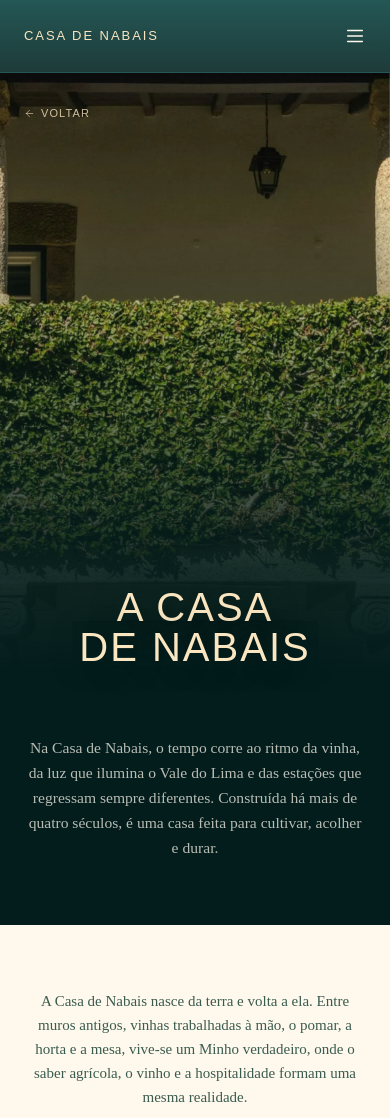
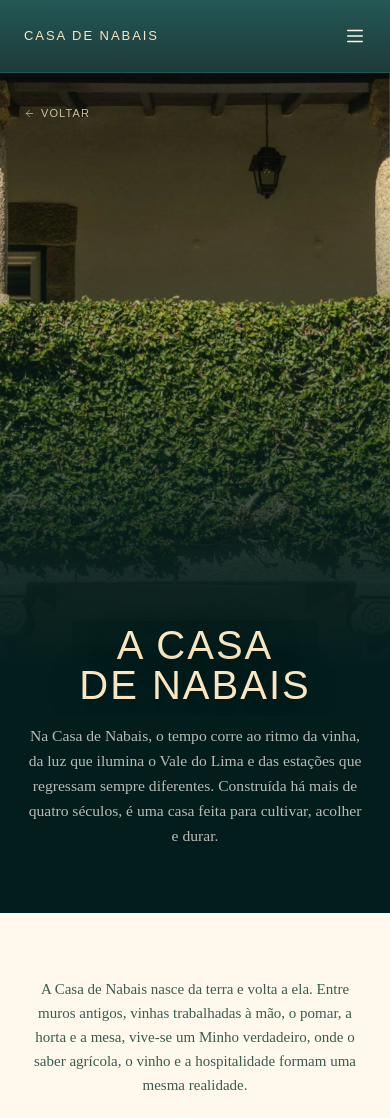
Before and after one commit to RodrigoAlarcao/Casa-de-Nabais, a Next.js app: page /a-casa in a window 390 px wide. Shown: the top 1118 px of the page. Built offline with nearby package versions, Linux system fonts and the light colour scheme; a web font is replaced by a local one.

Commit message:
fix(mobile): 2-line Historia title, reduce hero title-to-text gap
- CasaHistoriaSection: h2 mobile breaks into 2 lines ('História da Casa / de Nabais')
- CasaPage hero: h1 bottom offset 8% → 2% and intro text pt-5 → pt-2 to tighten gap

https://claude.ai/code/session_01LaChLMGt58wv4h2zFaWQYw

```diff
--- a/components/CasaHistoriaSection.tsx
+++ b/components/CasaHistoriaSection.tsx
@@ -226,7 +226,7 @@ export default function CasaHistoriaSection() {
               color: '#FAE6C1',
             }}
           >
-            História<br />da Casa<br />de Nabais
+            História da Casa<br />de Nabais
           </h2>
           <p
             className="reveal-hist font-body"
--- a/components/CasaPage.tsx
+++ b/components/CasaPage.tsx
@@ -205,7 +205,7 @@ export default function CasaPage() {
         <h1
           className="absolute left-0 right-0 text-center px-6 font-display uppercase"
           style={{
-            bottom: '8%',
+            bottom: '2%',
             zIndex: 2,
             fontSize: 'clamp(2.5rem, 10vw, 3.5rem)',
             lineHeight: 1.0,
@@ -220,7 +220,7 @@ export default function CasaPage() {
 
       {/* Mobile intro text */}
       <div
-        className="relative lg:hidden px-6 pt-5 pb-16 text-center"
+        className="relative lg:hidden px-6 pt-2 pb-16 text-center"
         style={{ marginTop: '-2px', background: '#031D1D', zIndex: 2 }}
       >
         <p
```
